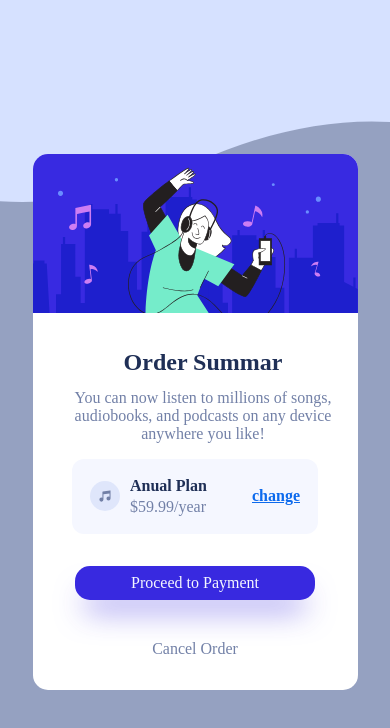
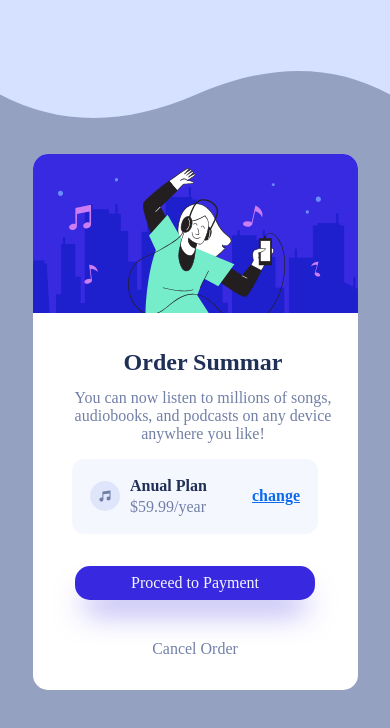
Before and after one commit to Jay31kr/order-summary-card, a plain HTML site: page index.html in a window 390 px wide. Drawn offline with Linux system fonts and the light colour scheme.

Commit message:
Update style.css

```diff
--- a/style.css
+++ b/style.css
@@ -154,10 +154,3 @@ body {
     font-weight: 600;
     transition: color 0.3s ease-out;
 }
-
-@media only screen and (max-width: 425px) {
-    body {
-
-        background-image: url(./images/pattern-background-mobile.svg);
-    }
-}
```
